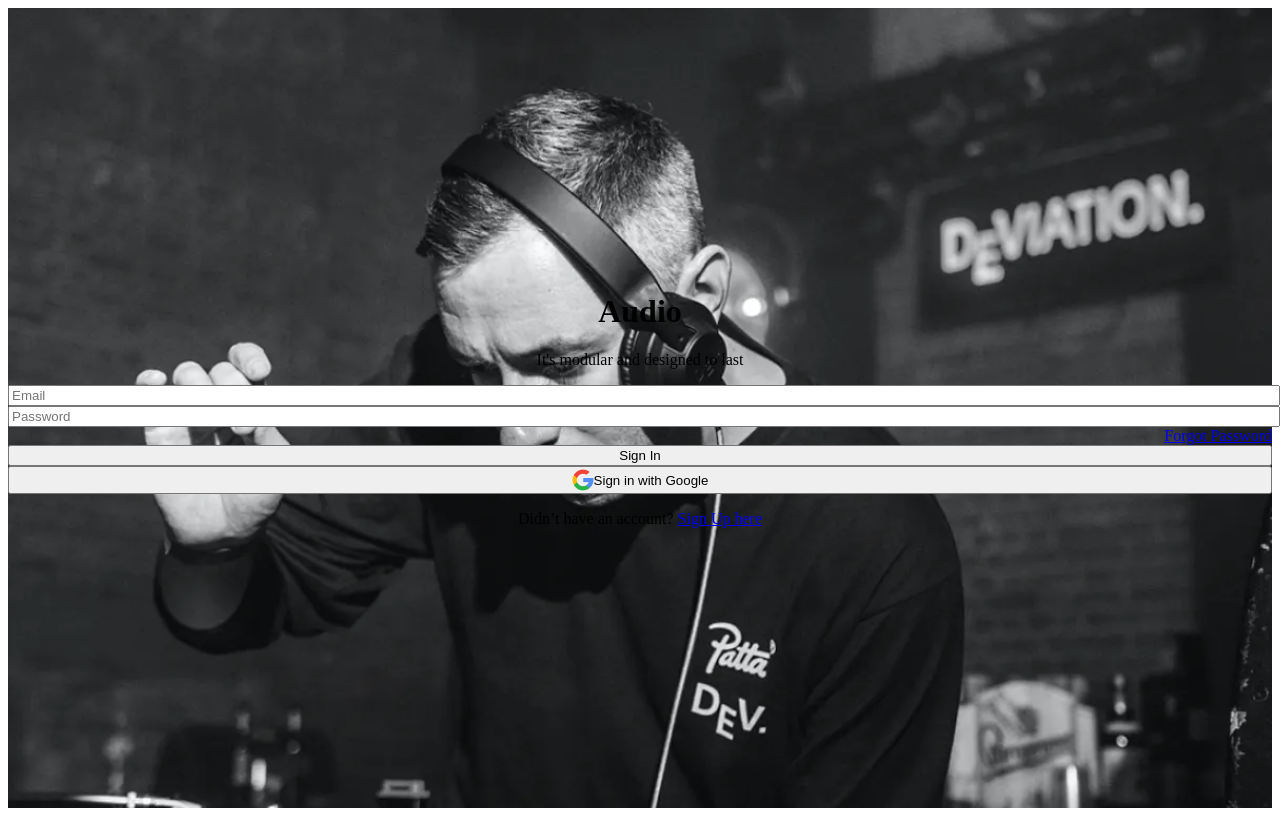
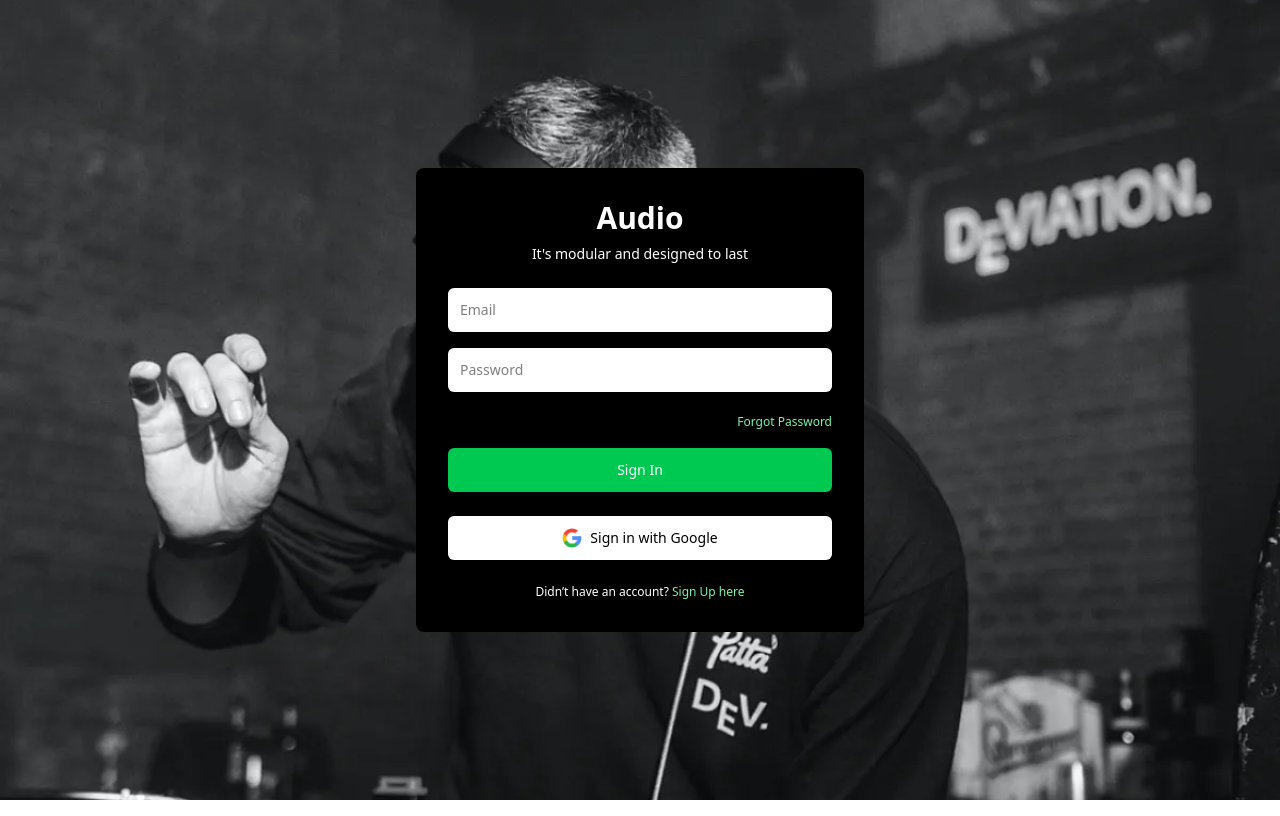
Before and after one commit to PatrickMCardoso/commerce-uol, a React (Vite) app in the folder commerce-project/: page / in a window 1280 px wide. Built offline with nearby package versions, Linux system fonts and the light colour scheme.

Commit message:
Correções página de login

```diff
--- a/commerce-project/package.json
+++ b/commerce-project/package.json
@@ -10,6 +10,9 @@
     "preview": "vite preview"
   },
   "dependencies": {
+    "@tailwindcss/vite": "^4.0.0",
+    "autoprefixer": "^10.4.20",
+    "postcss": "^8.5.1",
     "react": "^18.3.1",
     "react-dom": "^18.3.1",
     "tailwindcss": "^4.0.0"
--- a/commerce-project/src/index.css
+++ b/commerce-project/src/index.css
@@ -1,3 +1 @@
-@tailwind base;
-@tailwind components;
-@tailwind utilities;
+@import "tailwindcss";
--- a/commerce-project/src/pages/Login/Login.tsx
+++ b/commerce-project/src/pages/Login/Login.tsx
@@ -4,10 +4,9 @@ const Login: React.FC = () => {
   return (
     <div
       className="flex items-center justify-center min-h-screen bg-cover bg-center px-4"
-      style={{ backgroundImage: 'url(/src/assets/dj-image.png)' }} // Substitua pelo caminho correto da sua imagem de fundo
+      style={{ backgroundImage: 'url(/src/assets/dj-image.png)' }}
     >
       <div className="bg-black bg-opacity-50 p-8 rounded-lg max-w-md w-full">
-        {/* Título e subtítulo */}
         <h1 className="text-3xl font-bold text-white text-center mb-2">Audio</h1>
         <p className="text-white text-center text-sm mb-6">
           It&apos;s modular and designed to last
@@ -44,7 +43,6 @@ const Login: React.FC = () => {
           </button>
         </form>
 
-        {/* Botão de login com Google */}
         <div className="my-6">
           <button
             type="button"
--- a/commerce-project/vite.config.ts
+++ b/commerce-project/vite.config.ts
@@ -1,7 +1,7 @@
-import { defineConfig } from 'vite'
-import react from '@vitejs/plugin-react-swc'
+import { defineConfig } from "vite";
+import react from "@vitejs/plugin-react-swc";
+import tailwindcss from "@tailwindcss/vite";
 
-// https://vite.dev/config/
 export default defineConfig({
-  plugins: [react()],
-})
+  plugins: [react(), tailwindcss()],
+});
```
Also changed, not shown: 1 other file (tests, documents, lock files or other folders).
